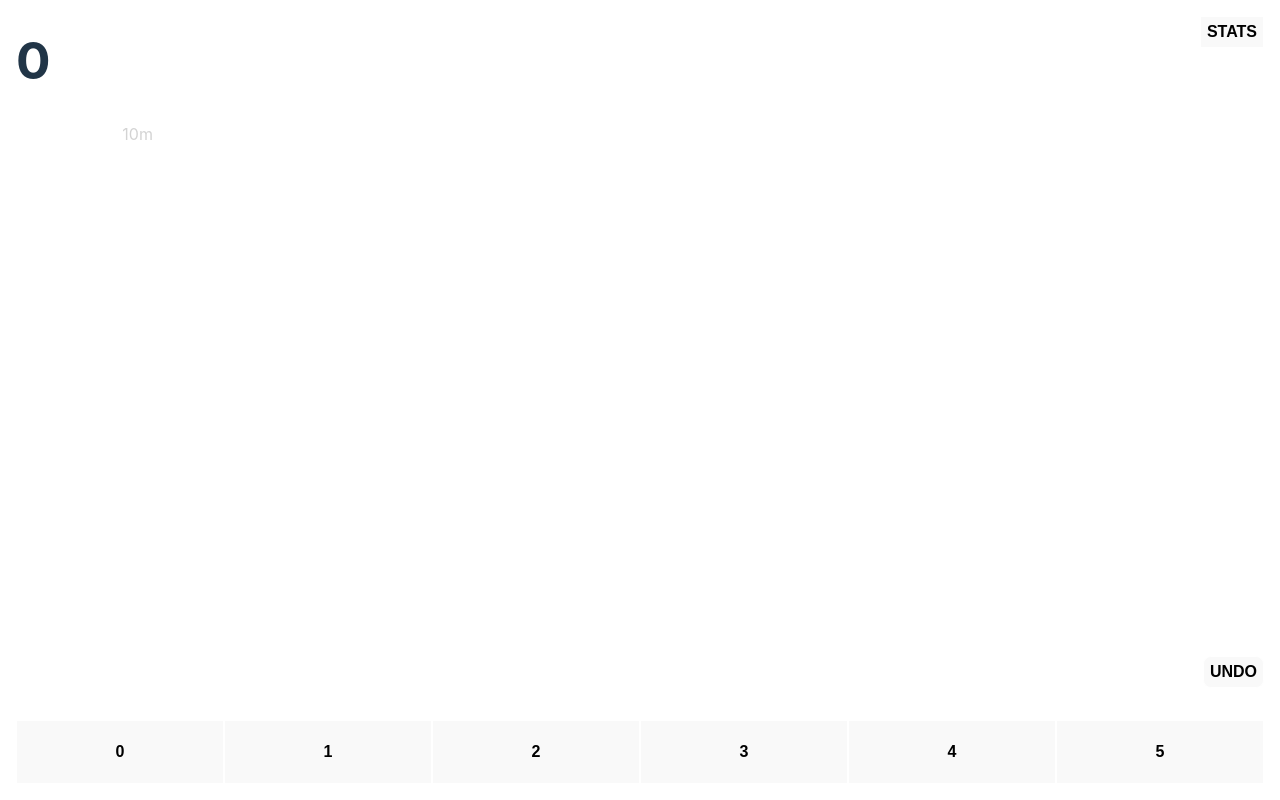
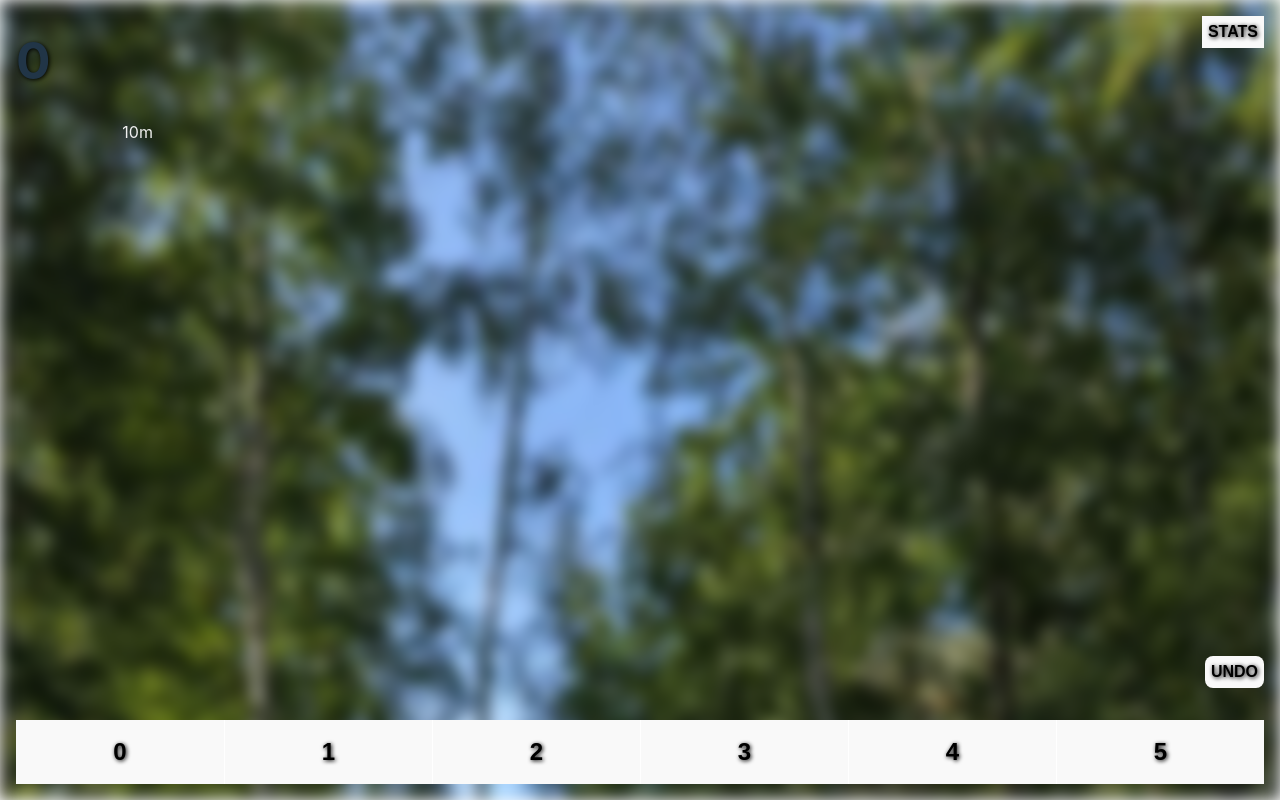
Before and after one commit to TommiHo/PuttBuddy, a Vue app: page / in a window 1280 px wide. Built offline with nearby package versions, Linux system fonts and the light colour scheme.

Commit message:
new background image, style fixes

```diff
--- a/package.json
+++ b/package.json
@@ -4,7 +4,7 @@
   "version": "0.0.0",
   "type": "module",
   "scripts": {
-    "dev": "vite",
+    "dev": "vite --host 0.0.0.0",
     "build": "vue-tsc && vite build",
     "preview": "vite preview",
     "lint": "eslint --ext .js,.vue --ignore-path .gitignore --fix src",
--- a/src/components/Buttons.vue
+++ b/src/components/Buttons.vue
@@ -35,8 +35,13 @@ function addScore(score: number) {
   display: grid;
   grid-template-columns: repeat(6, 1fr);
 }
+
 .scoreButton {
   height: 4rem;
+  font-size: x-large;
+}
+.scoreButton:not(:first-child) {
+  border-left: 1px solid white;
 }
 .undo {
   align-self: flex-end;
--- a/src/components/Jyly.vue
+++ b/src/components/Jyly.vue
@@ -58,6 +58,8 @@ function newRound() {
 </script>
 
 <template>
+  <div class="background"></div>
+  <div class="content">
     <h1 class="totalScore">{{ calculateTotalScore() }}</h1>
     <button class="stats-toggle" type="button" @click="showStats = !showStats">
       STATS
@@ -79,11 +81,36 @@ function newRound() {
       New round
     </button>
     <Stats v-if="showStats" @click="showStats = !showStats" />
+  </div>
 </template>
 
 <style scoped>
+.background {
+  background: url("../assets/background.jpg");
+  background-size: cover;
+  background-repeat: no-repeat;
+  -webkit-filter: blur(8px);
+  -moz-filter: blur(8px);
+  -o-filter: blur(8px);
+  -ms-filter: blur(8px);
+  filter: blur(8px);
+  position: absolute;
+  top: 0;
+  bottom: 0;
+  left: 0;
+  right: 0;
+}
+
+.content {
+  position: absolute;
+  top: 0;
+  bottom: 0;
+  left: 0;
+  right: 0;
+}
 .totalScore {
   margin-left: 1rem;
+  text-shadow: 1px 1px 4px black;
 }
 
 .stats-toggle {
--- a/src/components/Rounds.vue
+++ b/src/components/Rounds.vue
@@ -50,16 +50,15 @@ defineProps({
   display: flex;
   flex-direction: column;
   text-align: center;
-  border: 2px solid white;
-  border-radius: 8px;
   animation: fadeInFromNone 0.5s ease-out;
 }
 .distance {
   font-size: medium;
-  color: lightgrey;
+  color: rgb(240, 240, 240);
 }
 .score {
-  font-size: large;
+  font-size: x-large;
   font-weight: bold;
+  text-shadow: 1px 1px 4px black;
 }
 </style>
--- a/src/style.css
+++ b/src/style.css
@@ -36,10 +36,11 @@ h1 {
 
 button {
   background-color: transparent;
-  border: 1px solid white;
+  border: 0;
   height: 2rem;
   font-weight: bold;
   font-size: medium;
+  text-shadow: 1px 1px 4px black;
 }
 
 .card {
```
Also changed, not shown: src/assets/background.jpg (added). Lines whose indentation alone changed are shown as unchanged.
